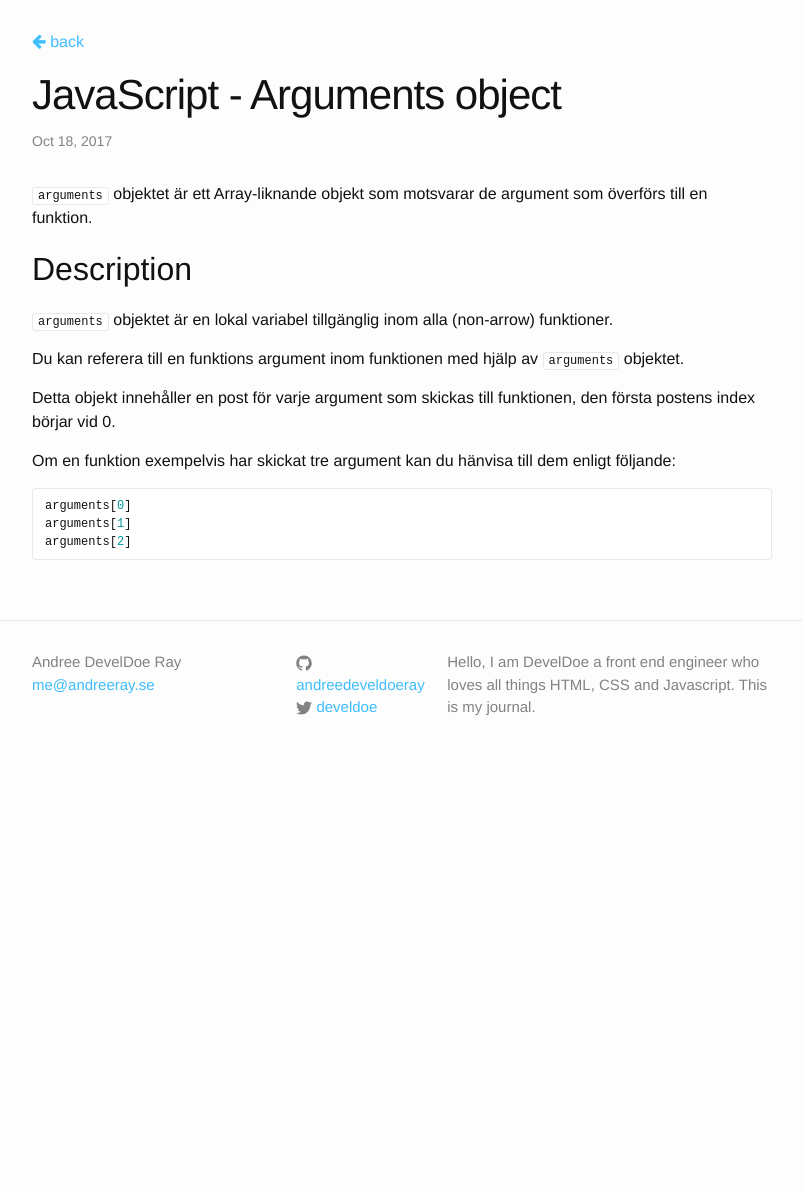
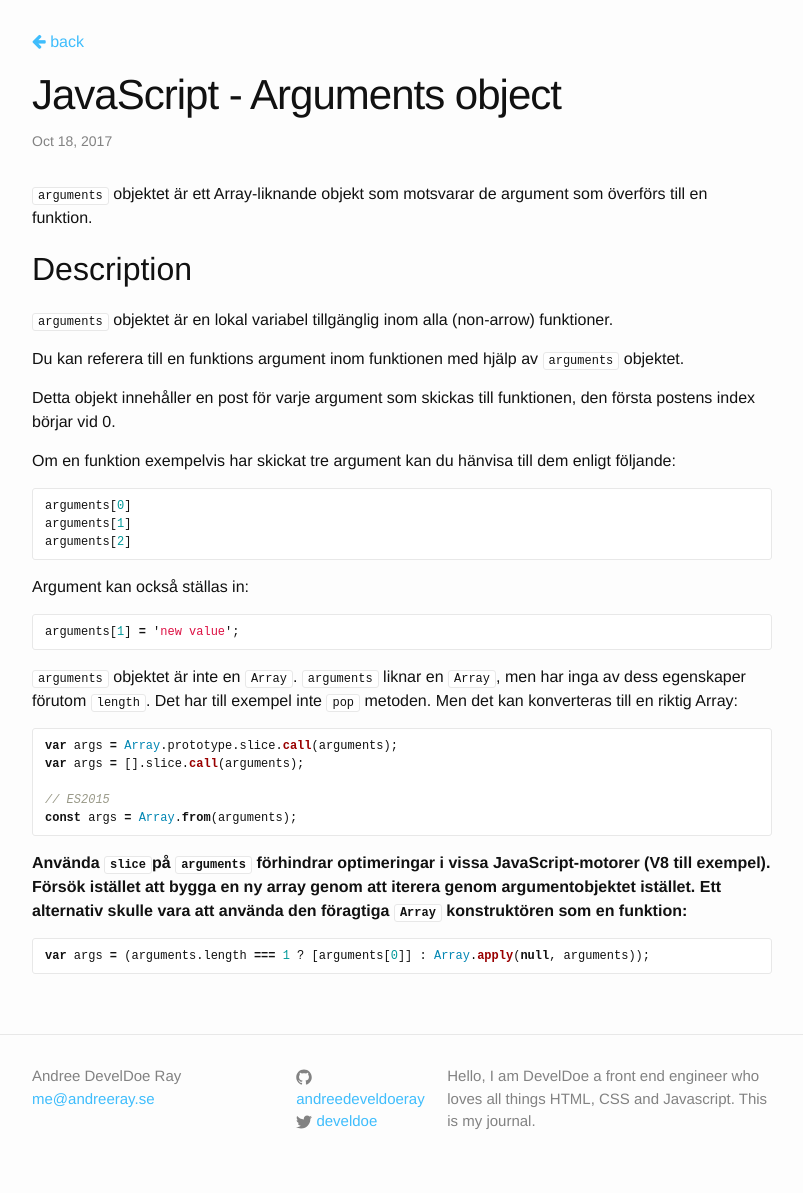
Before and after one commit to develdoe/develdoe.github.io, a Jekyll site: the page built from _posts/2017-10-18-javascript-arguments-object.md, in a window 1280 px wide. Shown: the whole page, without its empty margins (238-1041 px from the left). Built offline with Jekyll 4.4.1, drawn with Linux system fonts in a browser that asks for light colours; before the commit the page ends 900 px from its top, so only the background shows below that.

Commit message:
Create 2017-10-18-javascript-arguments-object.md

`````diff
--- a/_posts/2017-10-18-javascript-arguments-object.md
+++ b/_posts/2017-10-18-javascript-arguments-object.md
@@ -20,3 +20,25 @@ arguments[0]
 arguments[1]
 arguments[2]
 ```
+
+Argument kan också ställas in:
+
+```js
+arguments[1] = 'new value';
+```
+
+`arguments` objektet är inte en `Array`. `arguments` liknar en `Array`, men har inga av dess egenskaper förutom `length`. Det har till exempel inte `pop` metoden. Men det kan konverteras till en riktig Array:
+
+```js
+var args = Array.prototype.slice.call(arguments);
+var args = [].slice.call(arguments);
+
+// ES2015
+const args = Array.from(arguments);
+````
+
+**Använda `slice`på `arguments` förhindrar optimeringar i vissa JavaScript-motorer (V8 till exempel). Försök istället att bygga en ny array genom att iterera genom argumentobjektet istället. Ett alternativ skulle vara att använda den föragtiga `Array` konstruktören som en funktion:**
+
+```js
+var args = (arguments.length === 1 ? [arguments[0]] : Array.apply(null, arguments));
+```
`````
